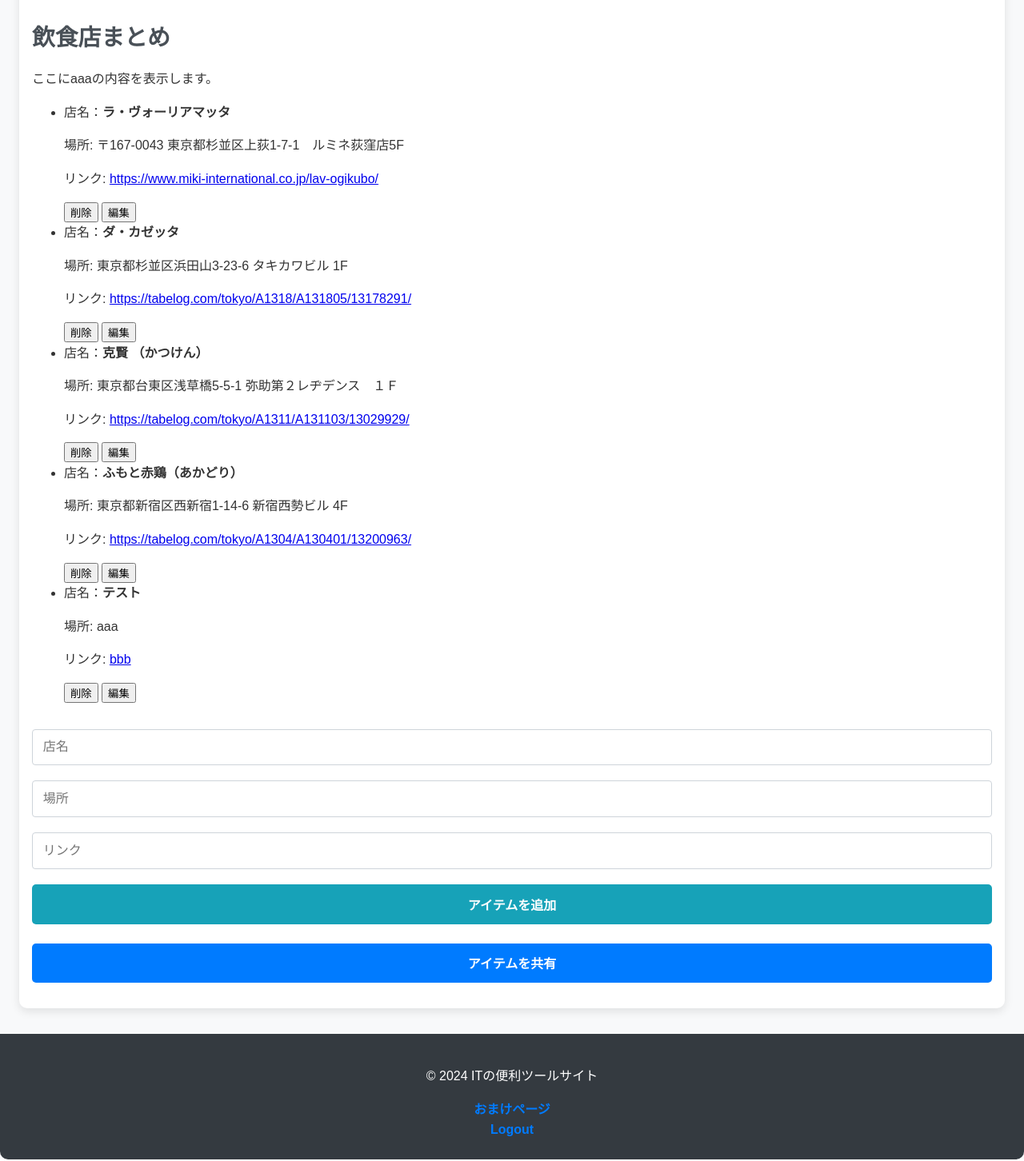
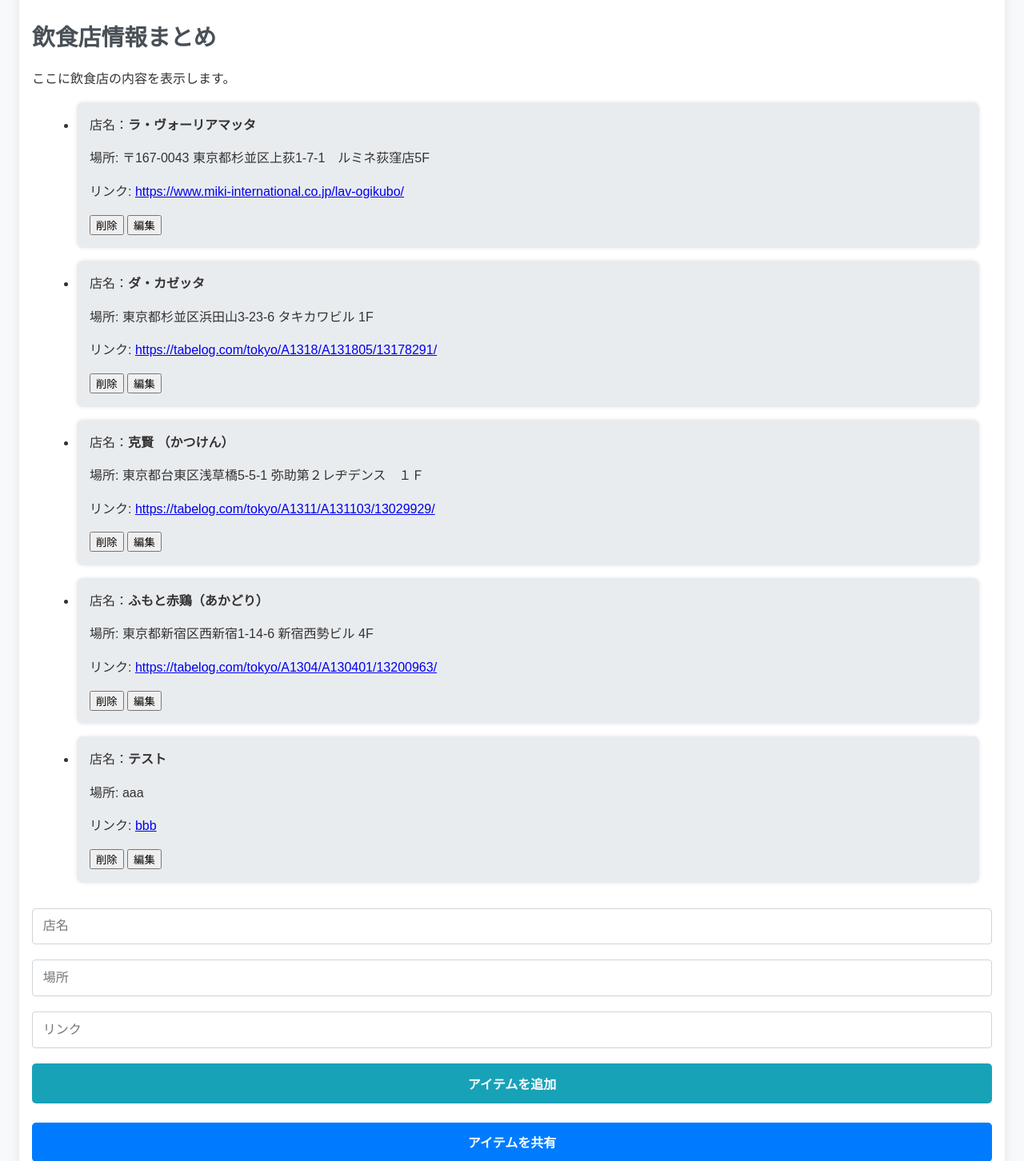
Before and after one commit to maetomo1021/https---github.com-maetomo1021--, a Flask app: page / in a window 1280 px wide. Shown: the part 221-1673 px from the top of the page at 80% size. Run offline with Flask 3, Linux system fonts and the light colour scheme; a user stored in the database is signed in.

Commit message:
UI修正

```diff
--- a/flask_app/static/css/style.css
+++ b/flask_app/static/css/style.css
@@ -79,3 +79,8 @@ header h1 {
 .register-link a:hover {
     text-decoration: underline;
 }
+
+/* .item-lists {
+    border: 2px solid !important;
+    color: red !important;
+} */
--- a/flask_app/static/js/index.js
+++ b/flask_app/static/js/index.js
@@ -114,7 +114,7 @@ document.addEventListener("DOMContentLoaded", () => {
             if (response.ok) {
                 alert("アイテムが更新されました！");
                 // ページをリロードして最新データを取得
-                location.reload();
+                window.location.reload();
             } else {
                 alert(`エラー: ${data.message}`);
             }
@@ -151,7 +151,7 @@ document.getElementById("share-discord-btn").addEventListener("click", function
         return `店名: ${name}, 場所: ${location}, リンク: ${link}`;
     });
     const message = encodeURIComponent(items.join("\n"));
-    const discordUrl = `https://discord.com/channels/@me?message=${message}`;
+    const discordUrl = `https://discord.com/channels/775975352073060353/1034696952333488188=${message}`;
     window.open(discordUrl, "_blank");
 });
 
--- a/flask_app/static/js/weather.js
+++ b/flask_app/static/js/weather.js
@@ -32,8 +32,8 @@ document.addEventListener("DOMContentLoaded", function () {
             .bindPopup('ここにいます！')
             .openPopup();
 
-        // 3秒間処理を停止
-        sleep(3000).then(() => fetchWeatherData(lat, lon));
+        // 5秒間処理を停止
+        sleep(5000).then(() => fetchWeatherData(lat, lon));
     }
 
     function fetchWeatherData(lat, lon) {
--- a/flask_app/templates/index.html
+++ b/flask_app/templates/index.html
@@ -15,6 +15,16 @@
             <h1>飲食店共有サイト</h1>
             <p>ようこそ、 {{ username }}さん!</p>
         </div>
+        <style>
+            .item-lists {
+                margin: 1rem;
+                background: #e9ecef;
+                border-radius: 8px;
+                padding: 1rem;
+                flex: 1 1 calc(50% - 1rem);
+                box-shadow: 0 0 5px rgba(0, 0, 0, 0.1);
+            }
+        </style>
     </header>
 
     <main class="main-wrap">
@@ -32,11 +42,11 @@
                 <div class="content-item active" data-content="content1">
                     <div class="content-wrapper">
                         <div class="text-content">
-                            <h2>飲食店まとめ</h2>
-                            <p>ここにaaaの内容を表示します。</p>
+                            <h2>飲食店情報まとめ</h2>
+                            <p>ここに飲食店の内容を表示します。</p>
                             <ul id="item-list">
                                 {% for item in items %}
-                                <li data-item-id="{{ item.id }}">
+                                <li data-item-id="{{ item.id }}" class="item-lists">
                                     店名：<strong>{{ item.name }}</strong>
                                     <p>場所: {{ item.location }}</p>
                                     <p>リンク: <a href="{{ item.link }}" target="_blank">{{ item.link }}</a></p>
```
Also changed, not shown: flask_app/instance/users.db.
